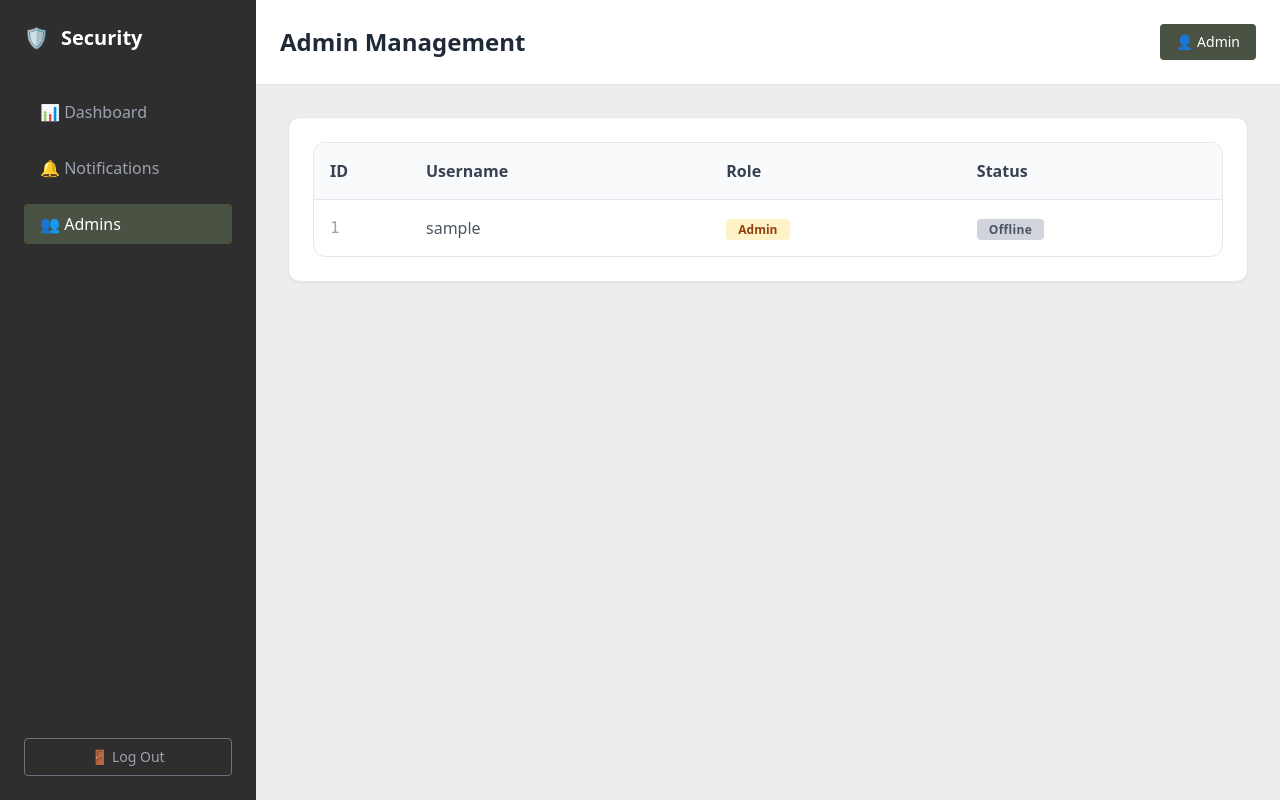
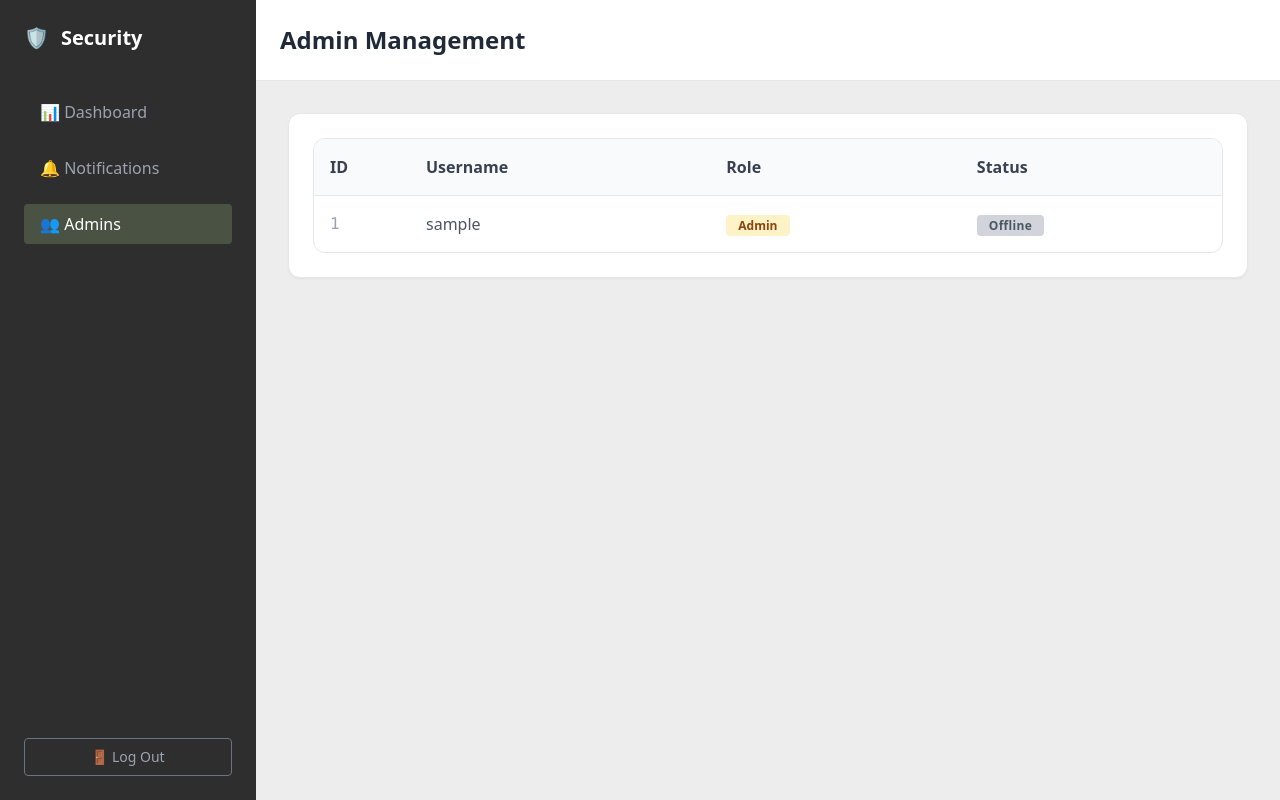
Before and after one commit to Renz0432/Computer-Networking-Security, a Flask app: page /admins in a window 1280 px wide. Run offline with Flask 3, Linux system fonts and the light colour scheme; the visitor is signed in with stand-in values (Sample User, id 1); data comes from the database, SQL or seed files in the repository; some libraries are stand-ins or nearby versions.

Commit message:
Update base.html

```diff
--- a/security_app/templates/base.html
+++ b/security_app/templates/base.html
@@ -32,9 +32,6 @@
     <div class="flex-1 flex flex-col overflow-y-auto">
         <header class="bg-white p-6 flex justify-between items-center border-b border-gray-200">
             <h1 class="text-2xl font-bold text-gray-800">{% block page_title %}{% endblock %}</h1>
-            <div class="bg-[#4a5343] text-white px-4 py-2 rounded flex items-center gap-2 text-sm">
-                👤 Admin
-            </div>
         </header>
         <main class="p-8 flex-1">
             {% block content %}{% endblock %}
```
